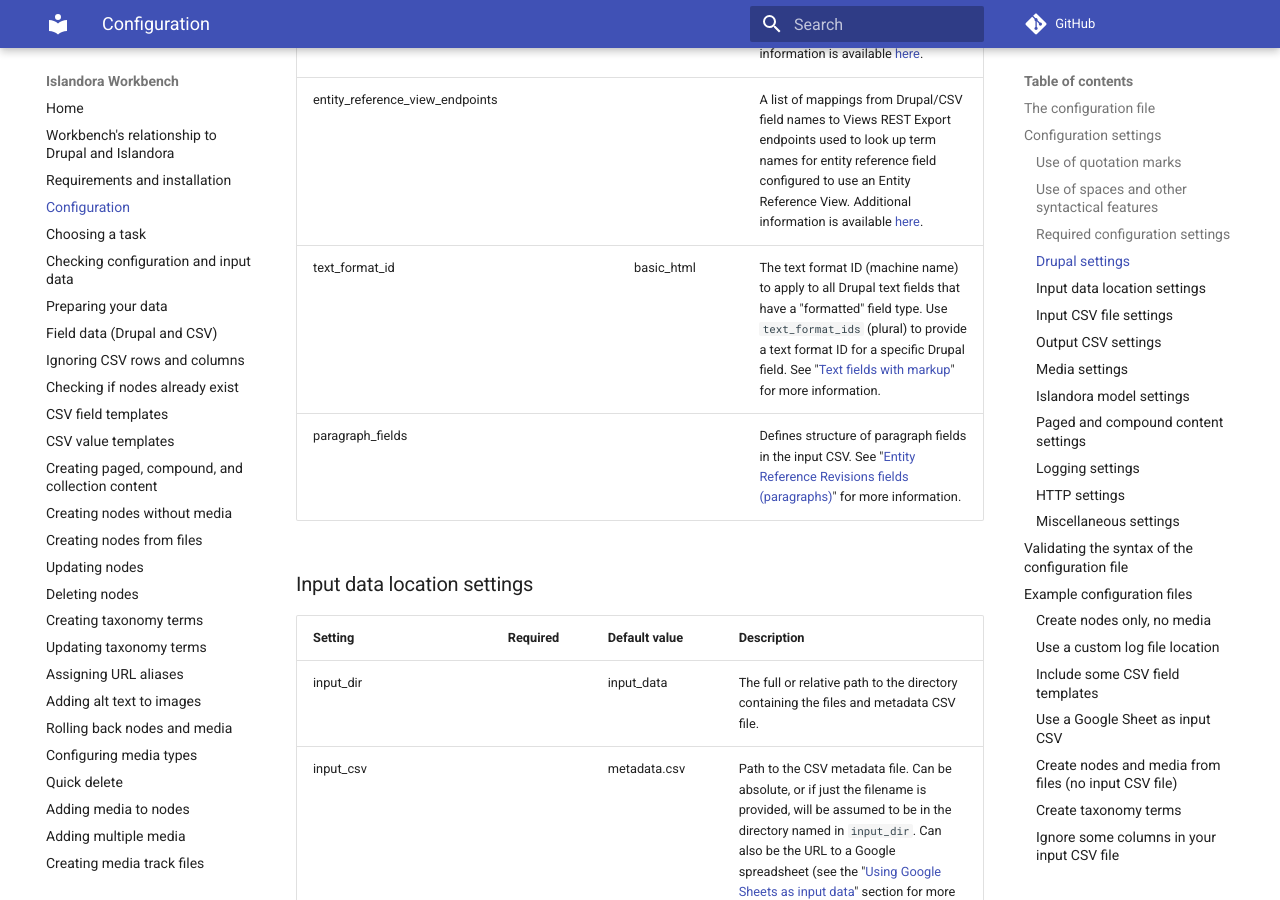
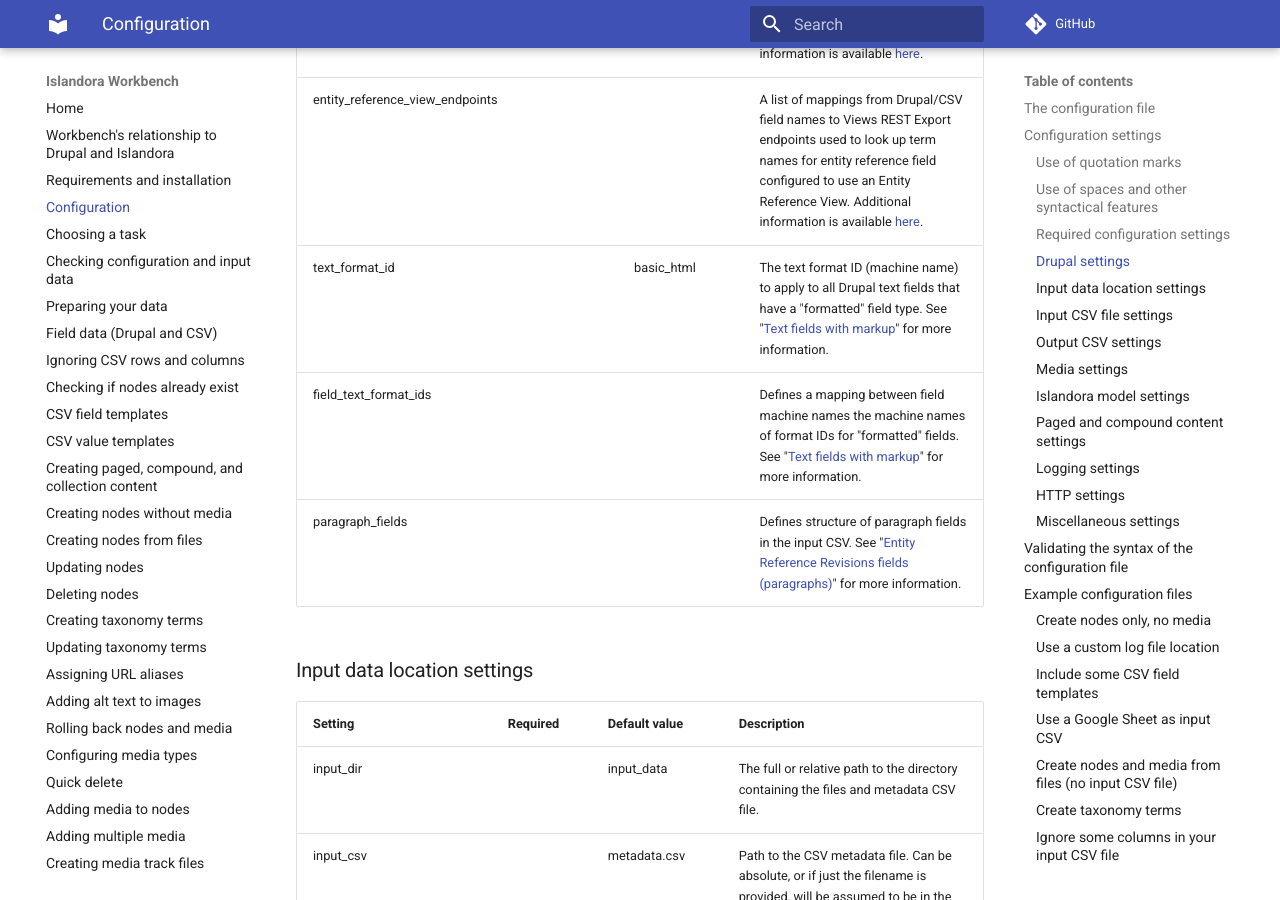
Before and after one commit to mjordan/islandora_workbench_docs, an MkDocs documentation site: the page built from docs/configuration.md, in a window 1280 px wide and 900 px high, scrolled down 4809 px. Built offline with MkDocs 1.6.1 and Material for MkDocs 9.7.7, drawn with Linux system fonts in a browser that asks for light colours; comment, search, counter and statistics services are not loaded.

Commit message:
Resolved #748.

```diff
--- a/docs/configuration.md
+++ b/docs/configuration.md
@@ -96,7 +96,8 @@ Strictly speaking, YAML lists can be represented as either a series of entries o
 | standalone_media_url |  | false | Set to `true` if your Drupal instance has the "Standalone media URL" option at `/admin/config/media/media-settings` checked. The Drupal default is to have this unchecked, so you only need to use this Workbench option if you have changed Drupal's default. [More information](/islandora_workbench_docs/installation/#configuring-drupals-media-urls) is available. |
 | require_entity_reference_views |  | true | Set to `false` to tell Workbench to not require a View to expose the values in an entity reference field configured to use an Entity Reference View. Additional information is available [here](/islandora_workbench_docs/fields/#entity-reference-views-fields). |
 | entity_reference_view_endpoints |  | | A list of mappings from Drupal/CSV field names to Views REST Export endpoints used to look up term names for entity reference field configured to use an Entity Reference View. Additional information is available [here](/islandora_workbench_docs/fields/#entity-reference-views-fields). |
-| text_format_id |  | basic_html | The text format ID (machine name) to apply to all Drupal text fields that have a "formatted" field type. Use `text_format_ids` (plural) to provide a text format ID for a specific Drupal field. See "[Text fields with markup](/islandora_workbench_docs/fields/#text-fields-with-markup)" for more information. |
+| text_format_id |  | basic_html | The text format ID (machine name) to apply to all Drupal text fields that have a "formatted" field type. See "[Text fields with markup](/islandora_workbench_docs/fields/#text-fields-with-markup)" for more information. |
+| field_text_format_ids |  | | Defines a mapping between field machine names the machine names of format IDs for "formatted" fields. See "[Text fields with markup](/islandora_workbench_docs/fields/#text-fields-with-markup)" for more information. |
 | paragraph_fields |  | | Defines structure of paragraph fields in the input CSV. See "[Entity Reference Revisions fields (paragraphs)](/islandora_workbench_docs/fields/#entity-reference-revisions-fields-paragraphs)" for more information. |
 
 
```
Also changed, not shown: docs/changelog.md (+1 -0 lines).
